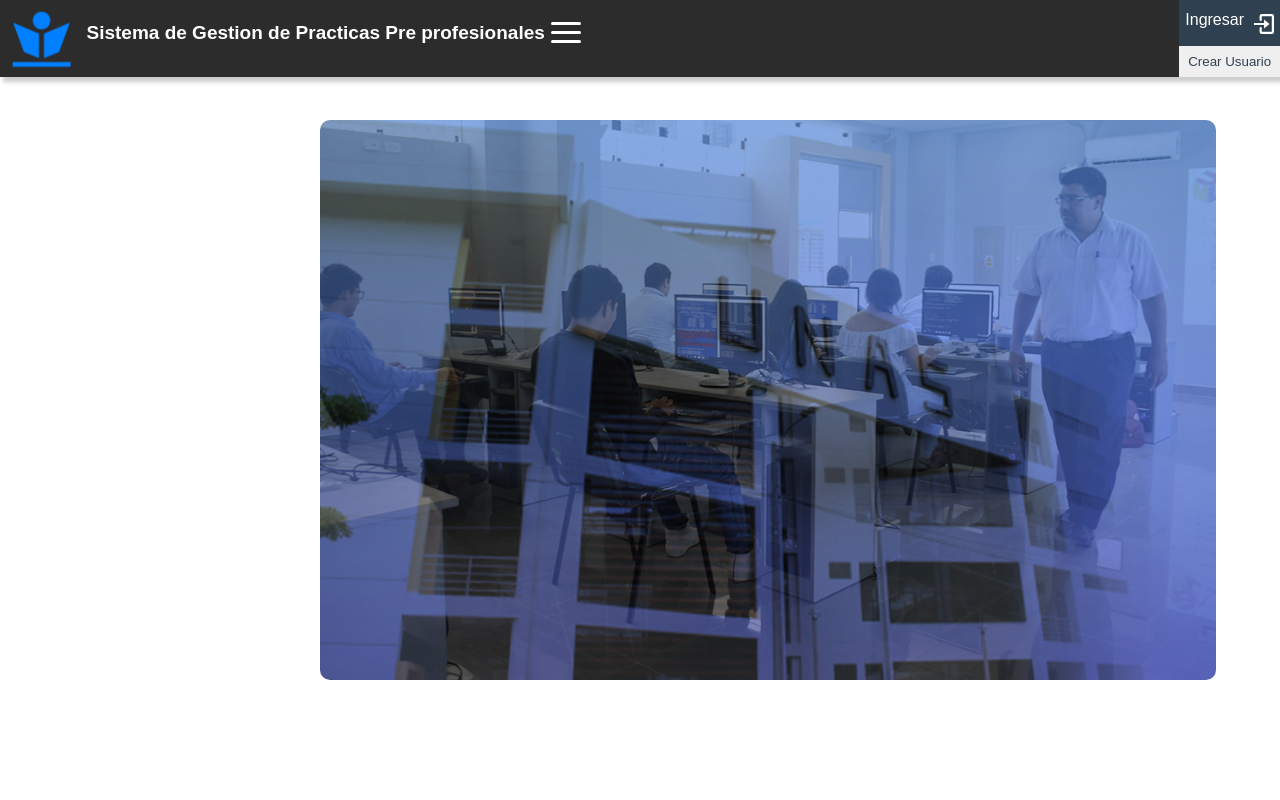
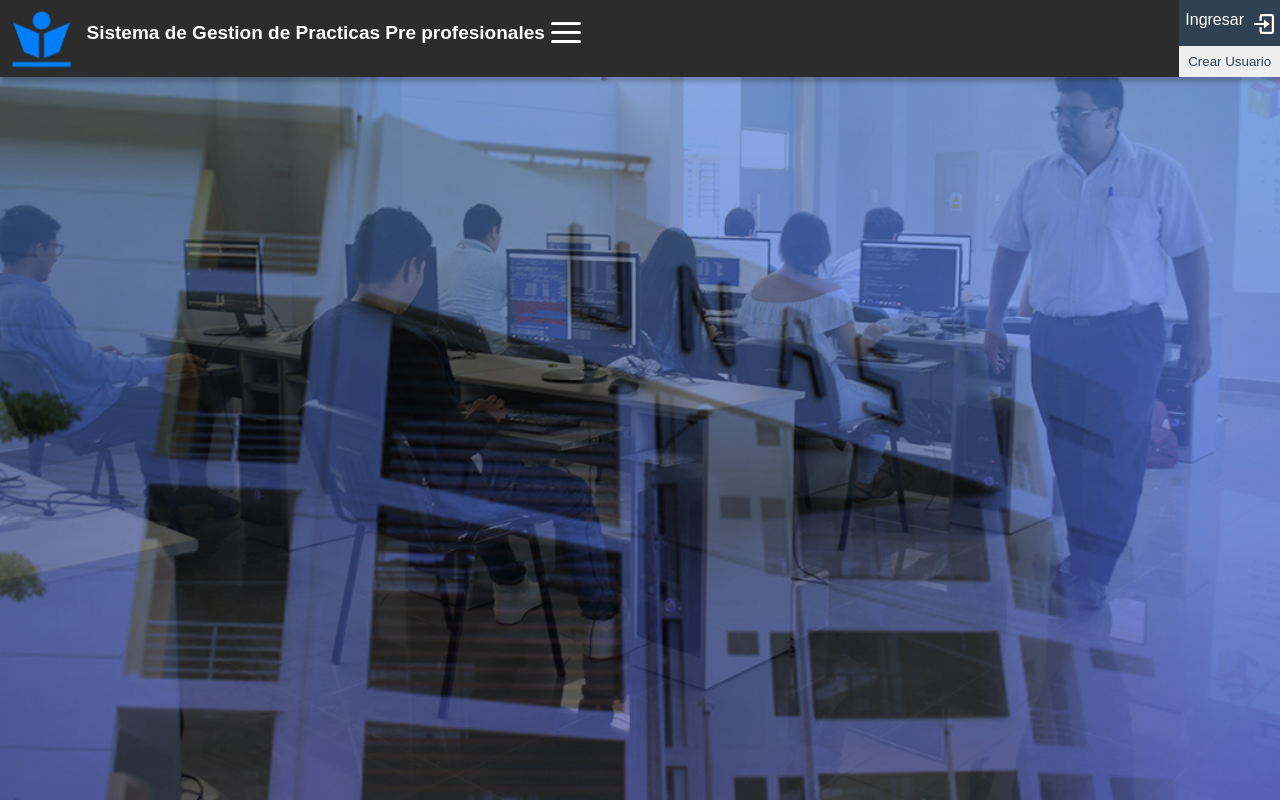
Before and after one commit to gnius-pe/sppp-front-end-ReactJS, a React (Vite) app: page / in a window 1280 px wide. Built offline with nearby package versions, Linux system fonts and the light colour scheme.

Commit message:
fix page

```diff
--- a/src/components/ContentImageLogin.jsx
+++ b/src/components/ContentImageLogin.jsx
@@ -1,21 +1,12 @@
-import iconlogin01 from "../assets/img/portada01.jpg";
 import React from "react";
 import "../style-components/ContentImageLogin.css";
-import iconatras from "../assets/icon-button/flecha-atras.svg"
-import iconadelante from "../assets/icon-button/fecha-adelante.svg"
 
-function ContentImageLogin({ estateContet }) {
+function ContentImageLogin({ stateContet }) {
   return (
-
-
-    <div className={`contenido ${estateContet ? "" : "traslation-element"}`}>
-
-      <div className="slider-container">
-        <div className="slider position"></div>
-      </div>
-
-
-
+    <div className="slider-container">
+      <div
+        className={`slider position ${stateContet ? "" : "tono-image"}`}
+      ></div>
     </div>
   );
 }
--- a/src/page/Login.jsx
+++ b/src/page/Login.jsx
@@ -10,7 +10,6 @@ function Login() {
 
   const ingresarUsuario = () => {
     if (stateModal == true) {
-      console.log("entro");
       setstateModal(false);
     } else {
       setstateModal(true);
@@ -19,7 +18,6 @@ function Login() {
 
   const closeModalLogin = () => {
     if (stateModal == true) {
-      console.log("entro");
       setstateModal(false);
     } else {
       setstateModal(true);
@@ -29,7 +27,7 @@ function Login() {
   return (
     <div className="container-login">
       <Header setEstateContet={setEstateContet} openModal={ingresarUsuario} />
-      <ContentImageLogin estateContet={estateContet} />
+      <ContentImageLogin stateContet={estateContet} />
       <ModalLogin stateModal={stateModal} handlerCLose={closeModalLogin} />
     </div>
   );
--- a/src/style-components/ContentImageLogin.css
+++ b/src/style-components/ContentImageLogin.css
@@ -1,33 +1,22 @@
-/*.contenido {
-  position: absolute;
-  display: flex;
-  z-index: -2;
-  background-color: rebeccapurple;
-}
-
-.traslation-element {
-  transform: translate(400px);
-  transition: all 0.4s;
-}*/
-
-/* Your code */
 .slider-container {
-
+  width: 100%;
+  height: 100%;
+  background-color: rgba(243, 243, 243, 0.2);
 }
 .position {
   position: absolute;
   top: 50%;
-  left: 60%;
-  transform: translate(-50%,-50%);
+  left: 50%;
+  transform: translate(-50%, -50%);
 }
 
 .slider {
   z-index: -10;
   background-image: url(../assets/img/portada01.jpg);
   background-size: cover;
-  height: 70%;
-  width: 70%;
-  border-radius: 10px;
+  height: 100%;
+  width: 100%;
+
   animation: animate 20s infinite;
 }
 @keyframes animate {
@@ -52,3 +41,8 @@
     background-size: cover;
   }
 }
+
+.tono-image {
+  background-color: rgb(50, 50, 50);
+  background-blend-mode: soft-light;
+}
```
